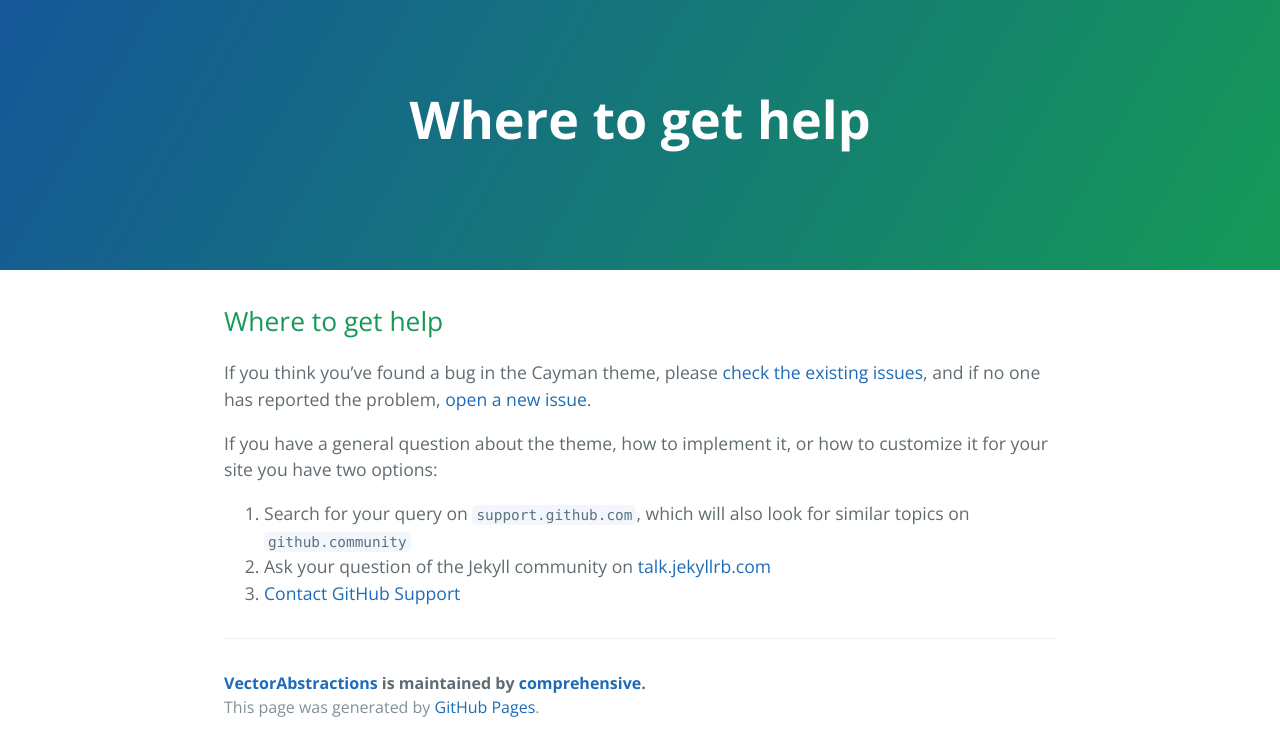
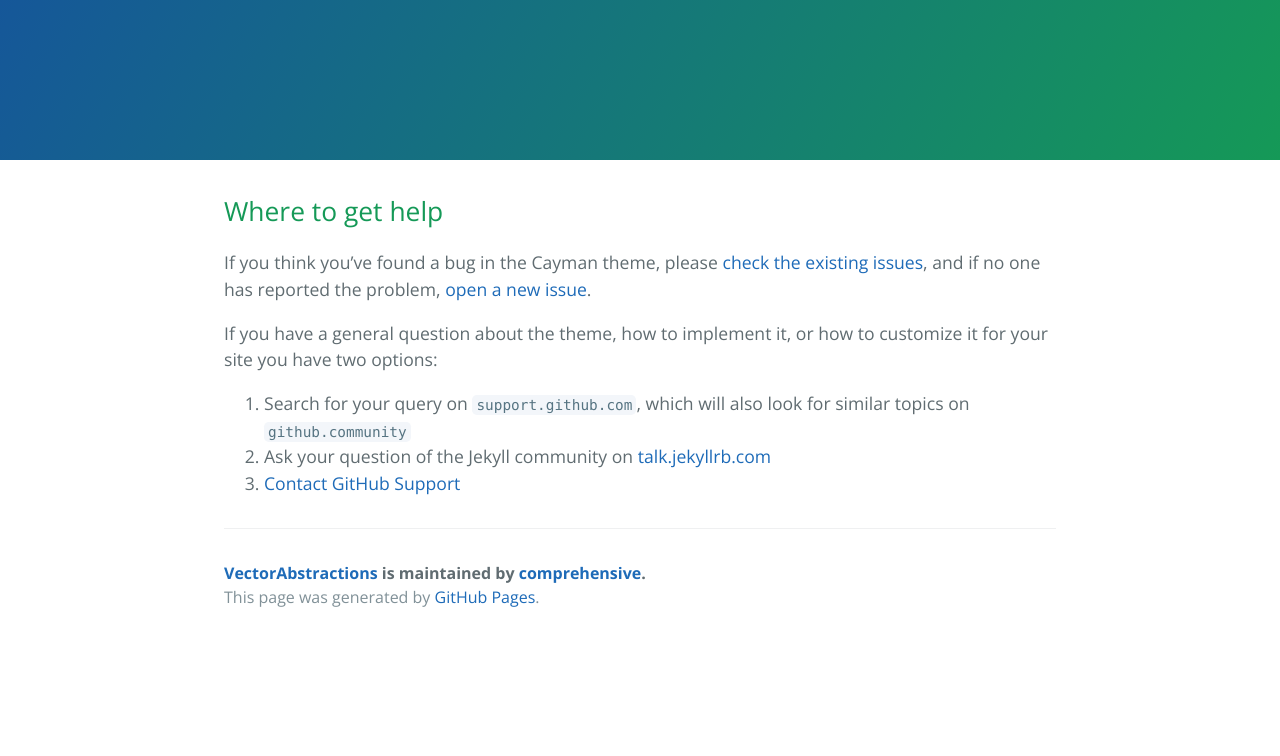
Before and after one commit to comprehensive/VectorAbstractions, a Jekyll site: the page built from docs/SUPPORT.md, in a window 1280 px wide. Shown: the top 756 px of the page. Built offline with Jekyll 4.4.1, drawn with Linux system fonts in a browser that asks for light colours; our own code applies the rules of GitHub Pages for plain Markdown files; the repository's description, which GitHub fills in, is left out.

Commit message:
[anton] design fixes

```diff
--- a/_layouts/default.html
+++ b/_layouts/default.html
@@ -16,13 +16,7 @@
     <a id="skip-to-content" href="#content">Skip to the content.</a>
 
     <header class="page-header" role="banner">
-      <h1 class="project-name">{{ page.title | default: site.title | default: site.github.repository_name }}</h1>
-      <h2 class="project-tagline">{{ page.description | default: site.description | default: site.github.project_tagline }}</h2>
 
-      {% if site.show_downloads %}
-        <a href="{{ site.github.zip_url }}" class="btn">Download .zip</a>
-        <a href="{{ site.github.tar_url }}" class="btn">Download .tar.gz</a>
-      {% endif %}
     </header>
 
     <main id="content" class="main-content" role="main">
```
